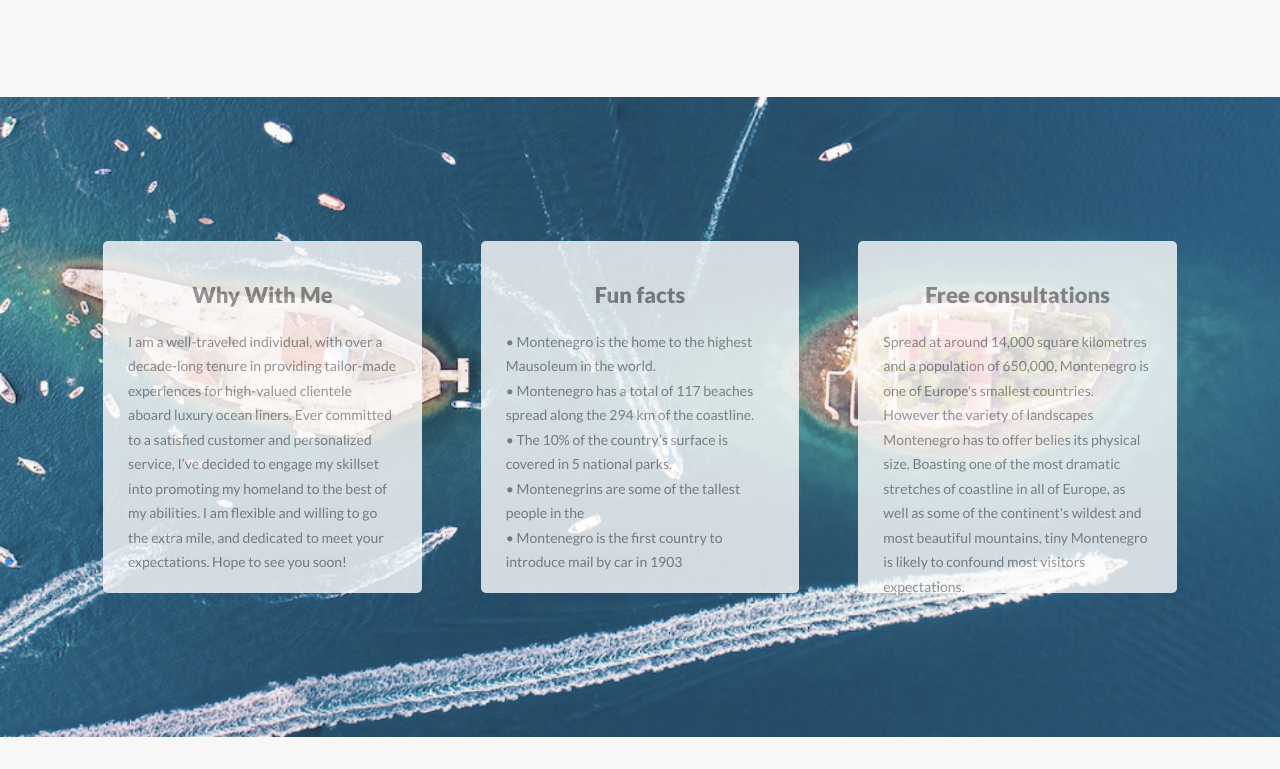
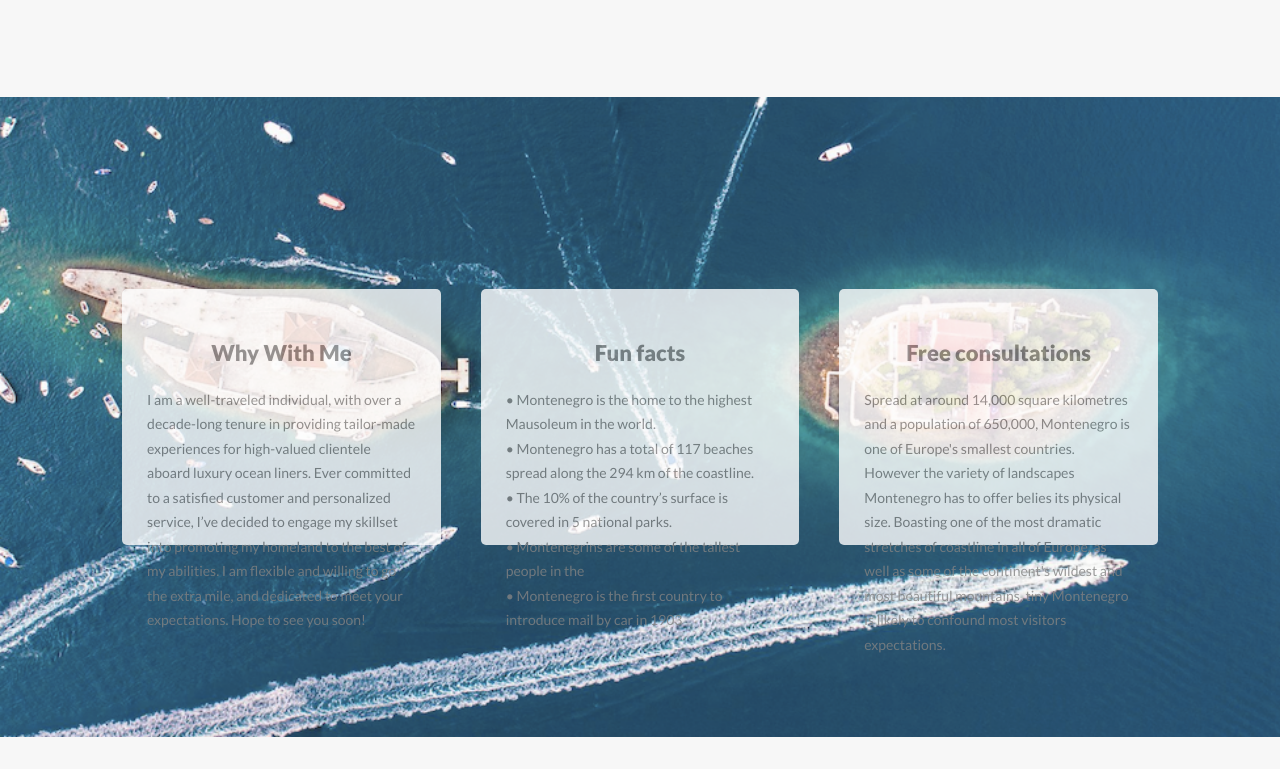
Before and after one commit to Srdjan-Margetic/Montenegro-with-me, a plain HTML site: page index.html in a window 1280 px wide. Shown: the part 1451-2220 px from the top of the page. Drawn offline with Linux system fonts and the light colour scheme; a web font is replaced by a local one.

Commit message:
Adjust height for the facts section

```diff
--- a/style.css
+++ b/style.css
@@ -316,10 +316,9 @@ main {
     object-fit: top;
     padding: 0 50px;
     display: flex;
-    justify-content: space-between;
     justify-content: center;
     align-items: center;
-    gap: 5%;
+    gap: 40px;
     color: var(--text__gray);
     opacity: .9;
 }
@@ -329,7 +328,8 @@ main {
     opacity: 0.8;
     padding: 45px 25px;
     width: 27%;
-    height: 50%;
+    /* height: 50%; */
+    height: 40%;
     border-radius: 5px;
 }
 
@@ -460,13 +460,13 @@ main {
     }
 }
 
-@media (max-width: 1600px) {
+/* @media (max-width: 1600px) {
     .facts div {
         padding: 35px 25px;
         height: 55%;
     }
 
-}
+} */
 
 @media (max-width: 1400px) {
 
@@ -491,10 +491,6 @@ main {
     .facts div {
         width: 30%;
     }
-
-    /* .facts div p {
-        font-size: 15px;
-    } */
 
 /*** Section Tours ***/
     .tours__cards--wrapper .tours__cards {
```
